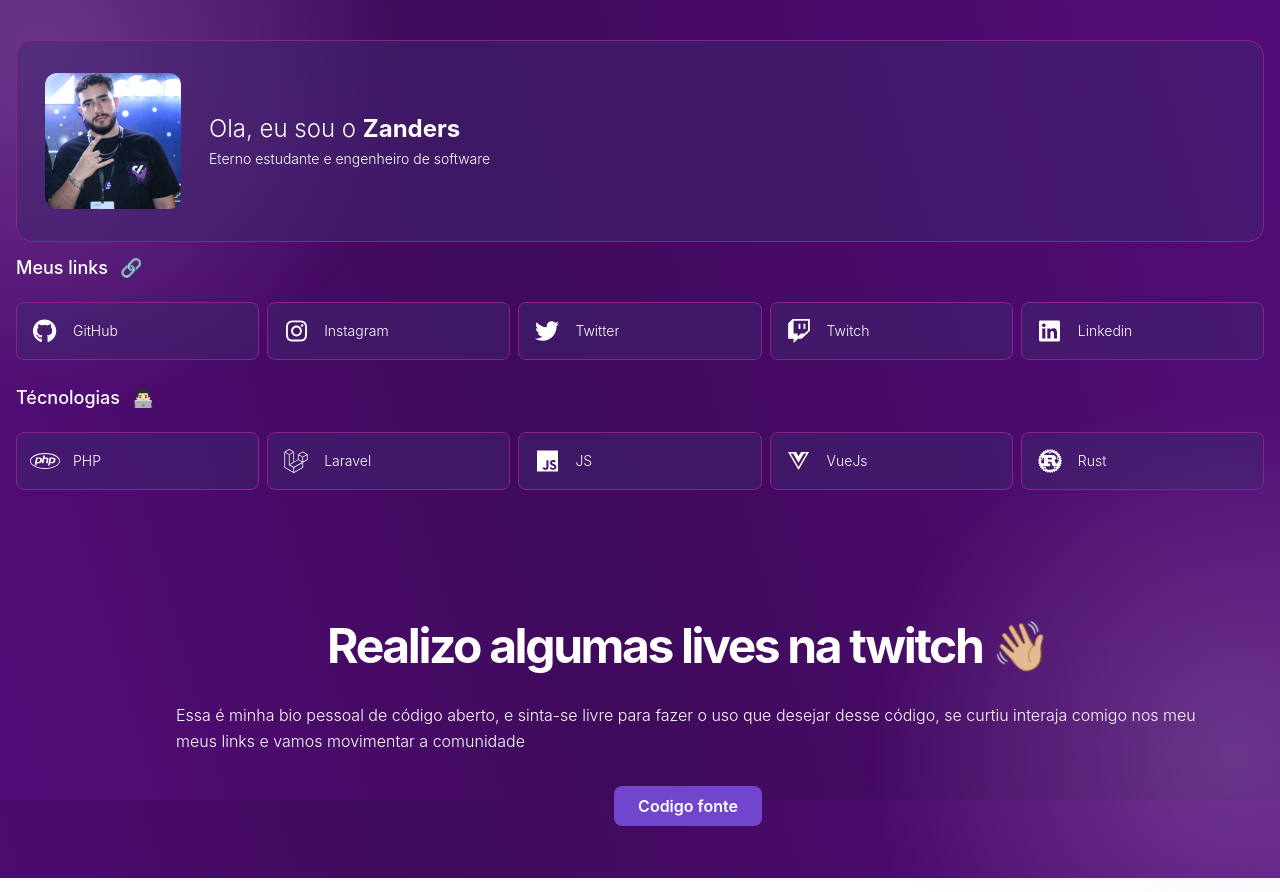
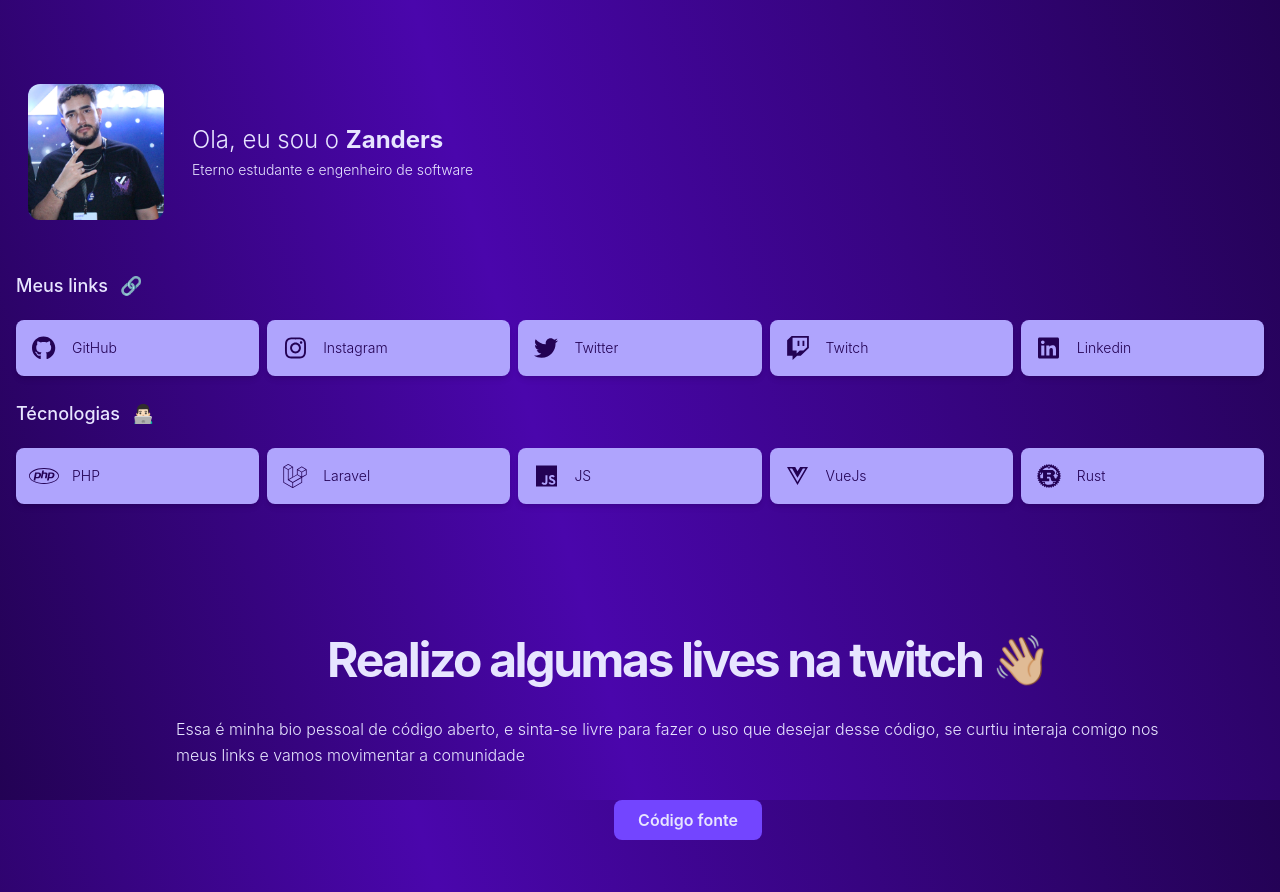
Before and after one commit to z4nder/z4nder-bio, a Nuxt app: page / in a window 1280 px wide. Built offline with nearby package versions, Linux system fonts and the light colour scheme.

Commit message:
Make visual changes

```diff
--- a/assets/css/tailwind.css
+++ b/assets/css/tailwind.css
@@ -10,16 +10,14 @@
     }
     body {
         @apply h-auto font-light py-10;
-        background: linear-gradient(254.12deg, #530C79 0%, #3F0A5B 57.57%, #530C79 100%) fixed;
+        background: linear-gradient(
+            254.12deg,
+            #230254 0%,
+            #4a06ac 57.57%,
+            #230254 100%
+        ) fixed;
     }
     h1, h2, h3, h4, h5, h6 {
         @apply mb-5;
     }
 }
-
-.laravel-api-gradient {
-    background: linear-gradient(to right, #dc3126 12%,#d5dda8 36%,#54be6f 68%);
-    /*background: linear-gradient(45deg, #09009f, #00ff95 80%);*/
-    -webkit-background-clip: text;
-    -webkit-text-fill-color: transparent;
-}
--- a/components/Card.vue
+++ b/components/Card.vue
@@ -1,7 +1,7 @@
 <template>
     <Component
         :is="tag"
-        class="card bg-dark-purple-900 border"
+        class="card bg-dark-purple-900 shadow-md shadow-dark-purple-900/200"
         :class="{ 'border-opacity-25': !noBorderOpacity, 'bg-opacity-50': !noBgOpacity }"
     >
         <slot />
@@ -32,6 +32,6 @@
 <style
 >
     .card {
-        border-color: #8d2191;
+        background-color: #afa4fd;
     }
 </style>
--- a/components/Heading.vue
+++ b/components/Heading.vue
@@ -1,7 +1,7 @@
 <template>
     <Component
         :is="tag"
-        class="flex items-center space-x-3 text-lg font-medium text-white"
+        class="text-primary-50 flex items-center space-x-3 text-lg font-medium"
     >
         <slot />
     </Component>
--- a/components/LinksBox.vue
+++ b/components/LinksBox.vue
@@ -5,7 +5,7 @@
             <span>🔗</span>
         </Heading>
 
-        <div class="text-white grid grid-cols-3 md:grid-cols-5 gap-2">
+        <div class="grid grid-cols-3 md:grid-cols-5 gap-2">
             <Card
                 v-for="link in links"
                 :key="link.label"
--- a/components/MakeInteraction.vue
+++ b/components/MakeInteraction.vue
@@ -1,31 +1,36 @@
 <template>
     <div
-        class="container flex flex-col items-center px-5 mx-auto lg:px-20 lg:pt-20 py-3 md:flex-row"
+        class="text-primary-50 container flex flex-col items-center px-5 mx-auto lg:px-20 lg:pt-20 py-3 md:flex-row"
     >
 
         <div
             class="flex flex-col items-center text-center lg:flex-grow lg:pl-24 pt-10"
         >
             <h1
-                class="mb-8 text-2xl font-bold tracking-tighter text-center lg:text-left lg:text-5xl title-font text-white"
+                class="mb-8 text-2xl font-bold tracking-tighter text-center lg:text-left lg:text-5xl title-font"
             >
                 Realizo algumas lives na twitch 👋🏼
             </h1>
             <p
-                class="text-white mb-8 text-base leading-relaxed text-center text-gray-700 lg:text-left lg:text-1xl"
+                class="mb-8 text-base leading-relaxed text-center lg:text-left lg:text-1xl"
             >
                 Essa é minha bio pessoal de código aberto, e sinta-se livre para
                 fazer o uso que desejar desse código, se curtiu interaja comigo
-                nos meu meus links e vamos movimentar a comunidade
+                nos meus links e vamos movimentar a comunidade
             </p>
             <div class="flex justify-center">
                 <button
-                    class="flex items-center px-6 py-2 mt-auto font-semibold text-white transition duration-500 ease-in-out transform bg-dark-purple-600 rounded-lg hover:bg-dark-purple-700 focus:shadow-outline focus:outline-none focus:ring-2 ring-offset-current ring-offset-2"
+                    class="
+                        flex items-center px-6 py-2 mt-auto font-semibold transition duration-500
+                        ease-in-out transform
+                        bg-primary-400 rounded-lg hover:bg-primary-500
+                        focus:shadow-outline focus:outline-none focus:ring-2 ring-offset-current ring-offset-2
+                    "
                 >
                     <a
                         target="_blank"
                         href="https://github.com/z4nder/z4nder-bio"
-                    >Codigo fonte </a>
+                    >Código fonte </a>
                 </button>
             </div>
         </div>
--- a/components/Profile.vue
+++ b/components/Profile.vue
@@ -1,5 +1,5 @@
 <template>
-    <Card class="flex items-center space-x-4 rounded-2xl py-5 px-4">
+    <div class="text-primary-50 flex items-center space-x-4 rounded-2xl ">
         <img
             class="flex-none flex items-center justify-center rounded-3xl p-2 sm:p-3 w-20 h-20 sm:w-40 sm:h-40"
             src="/img/profile.png"
@@ -8,17 +8,17 @@
 
         <div>
             <div>
-                <span class="text-white text-base md:text-2xl"><span class="font-light">Ola, eu sou o</span> <b class="font-bold">Zanders</b></span>
+                <span class="text-base md:text-2xl"><span class="font-light">Ola, eu sou o</span> <b class="font-bold">Zanders</b></span>
             </div>
             <div class="mt-1 md:flex md:items-center md:space-x-3 space-y-1 md:space-y-0">
                 <div class="flex items-center space-x-3">
-                    <div class="text-white flex items-center space-x-1 text-sm">
+                    <div class="flex items-center space-x-1 text-sm">
                         Eterno estudante e engenheiro de software
                     </div>
                 </div>
             </div>
         </div>
-    </Card>
+    </div>
 </template>
 
 <script>
--- a/components/SkillsBox.vue
+++ b/components/SkillsBox.vue
@@ -5,7 +5,7 @@
             <span>👨🏻‍💻</span>
         </Heading>
 
-        <div class="text-white grid grid-cols-3 md:grid-cols-5 gap-2">
+        <div class="grid grid-cols-3 md:grid-cols-5 gap-2">
             <Card
                 v-for="link in links"
                 :key="link.label"
--- a/pages/index.vue
+++ b/pages/index.vue
@@ -1,14 +1,14 @@
 <template>
-    <div>
+    <div class="text-primary-900">
         <div class="light light-1" />
 
         <div class="light light-2" />
 
-        <div class="container mx-auto px-4">
+        <div class="container mx-auto px-4 pt-8">
             <Profile />
         </div>
 
-        <div class="container mx-auto px-4 p-3">
+        <div class="container mx-auto px-4 p-3 pt-10">
             <LinksBox class="mt-5 lg:mt-auto" />
         </div>
 
@@ -22,8 +22,8 @@
 
 <style
 >
-    .light {
-        background: radial-gradient(41.76% 41.76% at 50% 50%, #e9e0fc 0%, rgba(9, 93, 255, 0) 100%);
+    /* .light {
+        background: radial-gradient(41.76% 41.76% at 50% 50%, #28002B 0%, rgba(9, 93, 255, 0) 100%);
         height: 890px;
         opacity: 0.2;
         position: fixed;
@@ -39,5 +39,5 @@
     .light-2 {
         bottom: -400px;
         right: -400px;
-    }
+    } */
 </style>
--- a/tailwind.config.ts
+++ b/tailwind.config.ts
@@ -1,9 +1,27 @@
 const brand = {
     primary: {
-        50: '#3CA1FF',
-        100: '#007AEA',
-        200: '#004C92',
-        300: '#1F264E',
+        '50': '#e7e5ff',
+        '100': '#d3d0ff',
+        '200': '#b4abff',
+        '300': '#8c79ff',
+        '400': '#7345ff',
+        '500': '#691bff',
+        '600': '#6500ff',
+        '700': '#6100ff',
+        '800': '#5500dd',
+        '900': '#230254',
+    },
+    secondary: {
+        '50': '#efeeff',
+        '100': '#e0dfff',
+        '200': '#ccc6ff',
+        '300': '#afa4fd',
+        '400': '#987ffa',
+        '500': '#8961f3',
+        '600': '#7d43e8',
+        '700': '#6d36cc',
+        '800': '#582ea5',
+        '900': '#3e266f',
     },
     gray: {
         50: '#E2E7EC',
@@ -23,54 +41,20 @@ const brand = {
         700: '#5f3baa',
         800: '#4c2f88',
         900: '#3e266f',
-    },
-    'blue-gray': {
-        50: '#CCCEDE',
-        100: '#8488A1',
-        200: '#4C5169',
-        300: '#2A2F4D',
-        400: '#12152F',
-    },
-    laravel: {
-        1: '#EA2D3F',
-        2: '#EA583A',
-    },
+    }
 };
 
 module.exports = {
     theme: {
-        colors: {
-            black: '#000',
-            white: '#fff',
-            red: {
-                50: '#fff1f2',
-                100: '#ffe4e6',
-                200: '#fecdd3',
-                300: '#fda4af',
-                400: '#fb7185',
-                500: '#f43f5e',
-                600: '#e11d48',
-                700: '#be123c',
-                800: '#9f1239',
-                900: '#881337',
-            },
-            green: {
-                100: '#f0fff4',
-                200: '#c6f6d5',
-                300: '#9ae6b4',
-                400: '#68d391',
-                500: '#48bb78',
-                600: '#38a169',
-                700: '#2f855a',
-                800: '#276749',
-                900: '#22543d',
-            },
-            ...brand,
-        },
         fontFamily: {
             sans: ['Inter'],
         },
         extend: {
+            colors: {
+                black: '#000',
+                white: '#fff',
+                ...brand,
+            },
             opacity: {
                 80: '0.8',
             },
```
